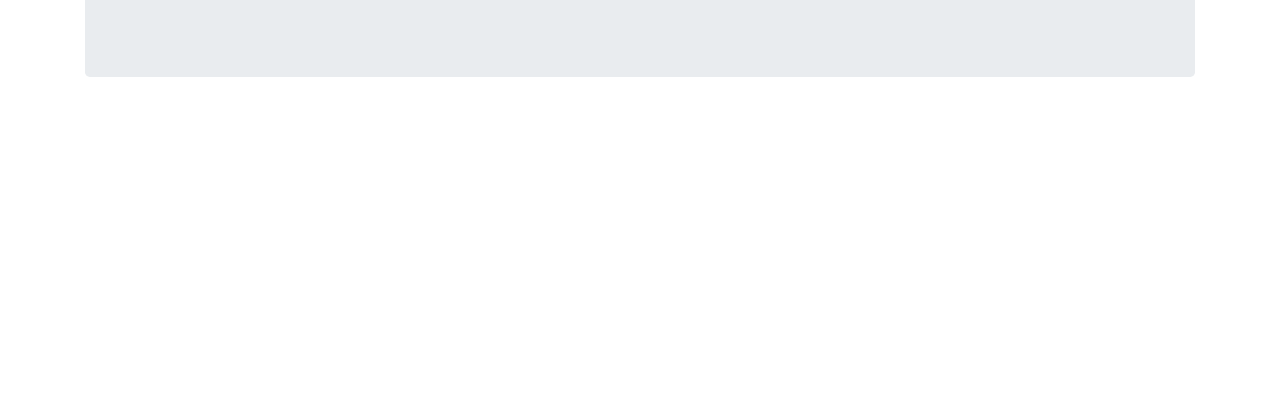
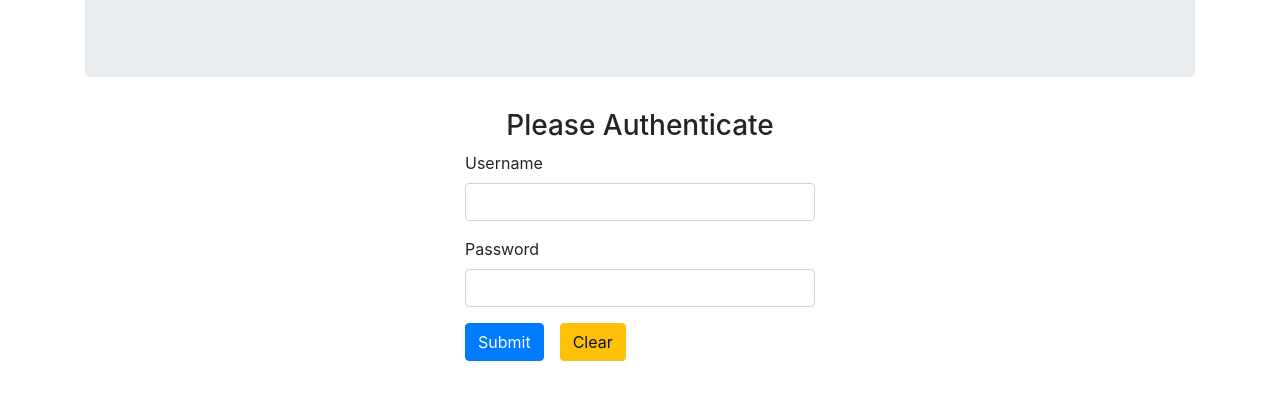
Before and after one commit to drewp6023/pure-strategic, a React app: page / in a window 1280 px wide. Shown: the part 233-632 px from the top of the page. Built offline with nearby package versions, Linux system fonts and the light colour scheme.

Commit message:
Form with authentication page

```diff
--- /dev/null
+++ b/src/assets/scss/styles.scss
@@ -0,0 +1,19 @@
+html {
+	font-size: 16px;
+
+	#clear-button {
+		margin-left: 1em;
+	}
+}
+
+@media screen and (max-width: 900px) {
+	html {
+
+	}
+}
+
+@media screen and (max-width: 600px) {
+	html {
+
+	}
+}
--- a/src/index.html
+++ b/src/index.html
@@ -3,6 +3,7 @@
 
 <head>
     <meta charset="utf-8">
+    <meta name="viewport" content="width=device-width, initial-scale=1.0">
     <link rel="stylesheet" href="https://maxcdn.bootstrapcdn.com/bootstrap/4.0.0-beta.2/css/bootstrap.min.css" >
     <title>How to set up React, Webpack, and Babel</title>
 </head>
--- a/src/js/components/container/AppContainer.js
+++ b/src/js/components/container/AppContainer.js
@@ -1,26 +1,30 @@
 import React, { Component } from "react";
 import ReactDOM from "react-dom";
 import Jumbotron from "../presentational/Jumbotron";
+import FormContainer from "./FormContainer";
 
 class AppContainer extends Component {
-  constructor() {
-    super();
 
-    this.state = {
-
-    };
-
-    // this.handleChange = this.handleChange.bind(this);
-  }
-  // handleChange(event) {
-  //   this.setState({ [event.target.id]: event.target.value });
-  // }
   render() {
 
     // const {  } = this.state;
+    const style = {
+      textAlign: "center"
+    }
 
     return (
-      <Jumbotron title="ReactJS Boilerplate" />
+      <div>
+        <Jumbotron title="ReactJS Boilerplate" />
+
+        <div className="row">
+          <div className="col-md-4"></div>
+          <div className="col-xs-12 col-md-4">
+            <h3 style={style}>Please Authenticate</h3>
+            <FormContainer />
+          </div>
+          <div className="col-md-4"></div>
+        </div>
+      </div>
     );
   }
 }
--- a/src/js/components/container/FormContainer.js
+++ b/src/js/components/container/FormContainer.js
@@ -1,35 +1,59 @@
 import React, { Component } from "react";
 import ReactDOM from "react-dom";
 import Input from "../presentational/Input";
+import Button from "../presentational/Button";
 
 class FormContainer extends Component {
-  constructor() {
-    super();
-    this.state = {
-      seo_title: ""
-    };
-    this.handleChange = this.handleChange.bind(this);
+
+  state = {
+    username: "",
+    password: ""
   }
-  handleChange(event) {
-    this.setState({ [event.target.id]: event.target.value });
+
+  handleChange = event => {
+    const target = event.target;
+    const value = target.value;
+    const name = target.name;
+
+    this.setState({ [name]: value });
   }
+
+  formSubmit = event => {
+    event.preventDefault();
+
+
+  }
+
   render() {
-    const { seo_title } = this.state;
+    const { username, password } = this.state;
     return (
-      <form id="article-form">
+      <form id="authentication-form" onSubmit={this.formSubmit}>
         <Input
-          text="SEO title"
-          label="seo_title"
+          text="Username"
+          name="username"
+          label="username"
           type="text"
-          id="seo_title"
-          value={seo_title}
+          id="username"
+          value={username}
           handleChange={this.handleChange}
         />
+        <Input
+          text="Password"
+          name="password"
+          label="password"
+          type="password"
+          id="password"
+          value={password}
+          handleChange={this.handleChange}
+        />
+        <Button type="submit" buttonStyle="primary" text="Submit" />
+        <Button type="button" buttonStyle="warning" text="Clear" id="clear-button" />
       </form>
     );
   }
 }
 
-// export default FormContainer;
-const wrapper = document.getElementById("create-article-form");
-wrapper ? ReactDOM.render(<FormContainer />, wrapper) : false;
+export default FormContainer;
+
+// const wrapper = document.getElementById("authentication-form");
+// wrapper ? ReactDOM.render(<FormContainer />, wrapper) : false;
--- /dev/null
+++ b/src/js/components/presentational/Button.js
@@ -0,0 +1,22 @@
+import React from "react";
+import PropTypes from "prop-types";
+
+// Styles
+import "../../../assets/scss/styles.scss";
+
+const Button = ({ type, buttonStyle, text, id }) => (
+  <button
+    type={type}
+    className={"btn btn-" + buttonStyle}
+    id={id}
+  >
+    {text}
+  </button>
+);
+
+Button.propTypes = {
+  type: PropTypes.string.isRequired,
+  text: PropTypes.string.isRequired
+};
+
+export default Button;
--- a/src/js/components/presentational/Input.js
+++ b/src/js/components/presentational/Input.js
@@ -1,11 +1,12 @@
 import React from "react";
 import PropTypes from "prop-types";
 
-const Input = ({ label, text, type, id, value, handleChange }) => (
+const Input = ({ label, text, type, id, value, name, handleChange }) => (
   <div className="form-group">
     <label htmlFor={label}>{text}</label>
     <input
       type={type}
+      name={name}
       className="form-control"
       id={id}
       value={value}
--- a/src/js/components/presentational/Jumbotron.js
+++ b/src/js/components/presentational/Jumbotron.js
@@ -4,7 +4,7 @@ import PropTypes from "prop-types";
 const Jumbotron = ({ title }) => (
   <div className="jumbotron">
     <div className="container">
-      <h1 class="display-3">{title}</h1>
+      <h1 className="display-3">{title}</h1>
       <p>This is simple boilerplate template for quickly building ReactJS applications</p>
     </div>
   </div>
--- a/webpack.config.js
+++ b/webpack.config.js
@@ -17,12 +17,19 @@ module.exports = {
             loader: "html-loader"
           }
         ]
-      }
-    ],
-    loaders: [
+      },
       {
-        test: '/\.scss$/',
-        loaders: ['style-loader', 'css-loader', 'sass-loader']
+        test: /\.scss$/,
+        use: [{
+            loader: "style-loader"
+        }, {
+            loader: "css-loader"
+        }, {
+            loader: "sass-loader",
+            options: {
+                //includePaths: ["absolute/path/a", "absolute/path/b"]
+            }
+        }]
       }
     ]
   },
```
Also changed, not shown: package.json (+10 -0 lines), .babelrc, 1 other file.
